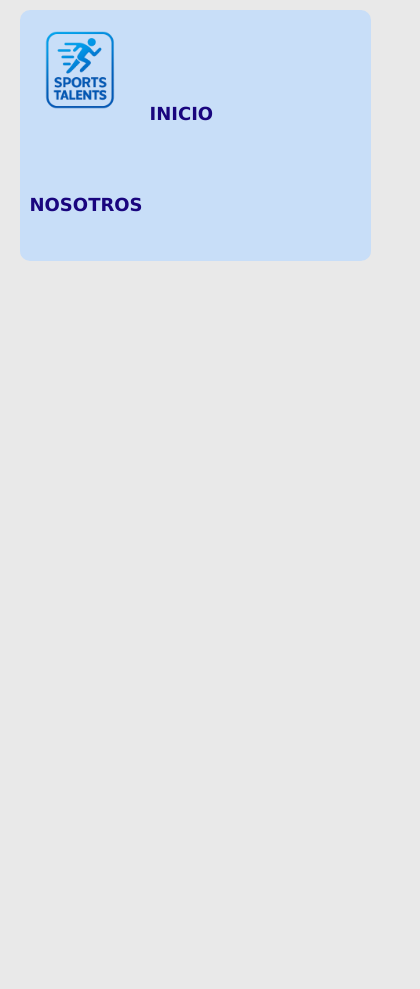
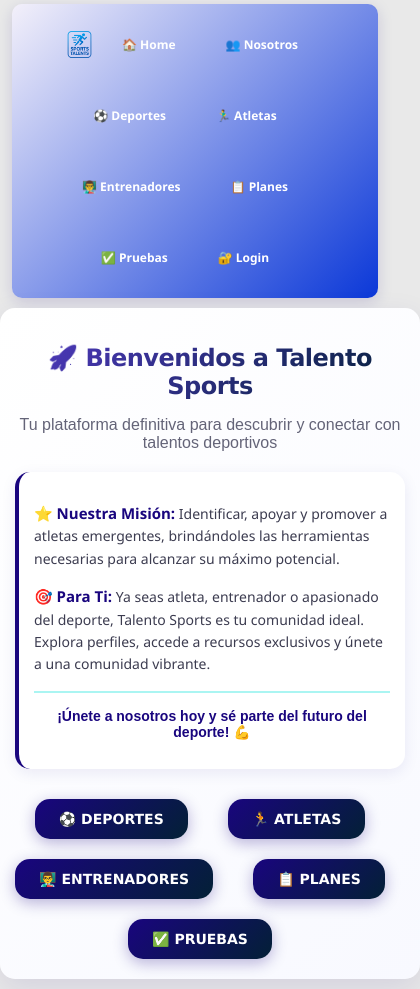
Before and after one commit to websysnet/talentoappjs, a React (Vite) app: page / in a window 390 px wide. Shown: the whole page, 420 px wide, since content can reach past the window. Before the commit the page ends 844 px from the top, so only its background shows below. Built offline with nearby package versions, Linux system fonts and the light colour scheme.

Commit message:
ajustar menus, estilos, botones, links otros

```diff
--- a/src/App.css
+++ b/src/App.css
@@ -3,7 +3,7 @@ nav {
   width: auto;
   margin-left: 5%;
   margin-right: 5%;
-  height: 20%;
+  height: 10%;
   border-radius: 10px;
   margin-top: 10px;
   padding: 10px;
@@ -13,7 +13,7 @@ nav {
 
 li {
   display: inline-block;
-  line-height: 90px;
+  line-height: 60px;
 }
 
 a {
@@ -37,3 +37,8 @@ body {
   height: 100px;
   width: 100px;
 }
+h1 {
+  text-align: center;
+  color: rgb(3, 32, 54);
+  font-family: 'Lucida Sans', 'Lucida Sans Regular', 'Lucida Grande', 'Lucida Sans Unicode', Geneva, Verdana, sans-serif;
+}
--- a/src/App.jsx
+++ b/src/App.jsx
@@ -1,6 +1,7 @@
 import { useState } from 'react'
 import './App.css'
 import Menu from './Componentes/Menu'
+import Home from './Componentes/Home'
 
 function App() {
   const [count, setCount] = useState(0)
@@ -9,6 +10,7 @@ function App() {
     <>
 
           <Menu />
+          <Home />
 
     </>
   )
--- /dev/null
+++ b/src/Componentes/Home.css
@@ -0,0 +1,211 @@
+.bodyDiv {
+    padding: 40px 30px;
+    background: linear-gradient(135deg, #ffffff 0%, #f8f9ff 100%);
+    width: 90%;
+    margin: 20px auto;
+    min-height: 400px !important;
+    border-radius: 20px;
+    box-shadow: 0 10px 30px rgba(25, 5, 126, 0.1);
+}
+
+.titleHome {
+    font-size: 42px;
+    font-weight: 800;
+    background: linear-gradient(135deg, rgb(80, 57, 193), rgb(3, 32, 54));
+    -webkit-background-clip: text;
+    -webkit-text-fill-color: transparent;
+    background-clip: text;
+    text-align: center;
+    margin-bottom: 10px;
+    letter-spacing: -0.5px;
+}
+
+/* Responsivo para tablets */
+@media (max-width: 768px) {
+    .titleHome {
+        font-size: 32px;
+    }
+}
+
+.subtitleHome {
+    text-align: center;
+    font-size: 20px;
+    color: rgb(100, 100, 120);
+    margin-bottom: 40px;
+    font-weight: 500;
+}
+
+.descriptionBox {
+    background: white;
+    border-radius: 15px;
+    padding: 30px;
+    margin-bottom: 30px;
+    border-left: 5px solid rgb(25, 5, 126);
+    box-shadow: 0 4px 15px rgba(25, 5, 126, 0.08);
+}
+
+.descriptionHome {
+    font-size: 16px;
+    color: rgb(60, 60, 80);
+    line-height: 1.8;
+    margin-bottom: 20px;
+    font-family: 'Segoe UI', Tahoma, Geneva, Verdana, sans-serif;
+}
+
+.descriptionHome:last-of-type {
+    margin-bottom: 0;
+}
+
+.highlight {
+    font-weight: 700;
+    color: rgb(25, 5, 126);
+    font-size: 17px;
+}
+
+.callToActionHome {
+    font-size: 18px;
+    color: rgb(25, 5, 126);
+    text-align: center;
+    margin-top: 25px;
+    font-weight: 700;
+    padding-top: 20px;
+    border-top: 2px solid rgb(170, 245, 242);
+}
+
+/* Responsivo para tablets */
+@media (max-width: 768px) {
+    .bodyDiv {
+        padding: 30px 20px;
+        width: 95%;
+        margin: 15px auto;
+    }
+
+    .subtitleHome {
+        font-size: 18px;
+        margin-bottom: 30px;
+    }
+
+    .descriptionBox {
+        padding: 20px;
+        margin-bottom: 25px;
+    }
+
+    .descriptionHome {
+        font-size: 15px;
+        margin-bottom: 15px;
+    }
+
+    .highlight {
+        font-size: 16px;
+    }
+
+    .callToActionHome {
+        font-size: 16px;
+        margin-top: 20px;
+        padding-top: 15px;
+    }
+
+    .btnLink {
+        padding: 12px 24px !important;
+        font-size: 14px !important;
+    }
+}
+
+/* Responsivo para móviles */
+@media (max-width: 480px) {
+    .bodyDiv {
+        padding: 20px 15px;
+        width: 100%;
+        margin: 10px 0;
+        border-radius: 15px;
+    }
+
+    .titleHome {
+        font-size: 24px;
+        margin-bottom: 8px;
+    }
+
+    .subtitleHome {
+        font-size: 16px;
+        margin-bottom: 20px;
+    }
+
+    .descriptionBox {
+        padding: 15px;
+        margin-bottom: 20px;
+        border-left-width: 4px;
+    }
+
+    .descriptionHome {
+        font-size: 14px;
+        margin-bottom: 12px;
+        line-height: 1.6;
+    }
+
+    .highlight {
+        font-size: 15px;
+    }
+
+    .callToActionHome {
+        font-size: 14px;
+        margin-top: 15px;
+        padding-top: 15px;
+    }
+
+    .buttonContainer {
+        gap: 12px;
+        margin-top: 15px;
+    }
+
+    .btnLink {
+        padding: 12px 24px !important;
+        font-size: 14px !important;
+        gap: 6px !important;
+    }
+}
+.link {
+    text-decoration: none;
+    color: rgb(25, 5, 126);
+    font-size: large;
+    margin-right: 20px;
+    font-weight: bold;
+    font-family: 'Lucida Sans', 'Lucida Sans Regular', 'Lucida Grande', 'Lucida Sans Unicode', Geneva, Verdana, sans-serif;
+}
+.link:hover {
+    color: rgb(3, 32, 54);
+    border-radius: 5px;
+    box-shadow: rgb(170, 245, 242) 0px 0px 10px;
+
+}
+
+.buttonContainer {
+    display: flex;
+    gap: 20px;
+    margin-top: 30px;
+    justify-content: center;
+    flex-wrap: wrap;
+}
+
+.btnLink {
+    text-decoration: none;
+    color: white;
+    font-size: 15px;
+    font-weight: bold;
+    padding: 12px 28px;
+    background: linear-gradient(135deg, rgb(25, 5, 126), rgb(3, 32, 54));
+    border-radius: 15px;
+    border: none;
+    cursor: pointer;
+    transition: all 0.3s ease;
+    box-shadow: 0 4px 15px rgba(25, 5, 126, 0.3);
+    display: inline-flex;
+    align-items: center;
+    gap: 8px;
+    font-family: 'Lucida Sans', 'Lucida Sans Regular', 'Lucida Grande', 'Lucida Sans Unicode', Geneva, Verdana, sans-serif;
+}
+
+.btnLink:hover {
+    transform: translateY(-2px);
+    box-shadow: 0 6px 20px rgba(25, 5, 126, 0.5);
+    background: linear-gradient(135deg, rgb(3, 32, 54), rgb(25, 5, 126));
+}
--- /dev/null
+++ b/src/Componentes/Home.jsx
@@ -0,0 +1,26 @@
+import React from 'react'
+import './Home.css'
+
+export default function Body() {
+  return (
+    <div  className="bodyDiv">        <h1 className="titleHome">🚀 Bienvenidos a Talento Sports</h1>
+        <p className="subtitleHome">Tu plataforma definitiva para descubrir y conectar con talentos deportivos</p>
+
+        <div className="descriptionBox">
+          <p className="descriptionHome"><span className="highlight">⭐ Nuestra Misión:</span> Identificar, apoyar y promover a atletas emergentes, brindándoles las herramientas necesarias para alcanzar su máximo potencial.</p>
+          <p className="descriptionHome"><span className="highlight">🎯 Para Ti:</span> Ya seas atleta, entrenador o apasionado del deporte, Talento Sports es tu comunidad ideal. Explora perfiles, accede a recursos exclusivos y únete a una comunidad vibrante.</p>
+          <p className="callToActionHome">¡Únete a nosotros hoy y sé parte del futuro del deporte! 💪</p>
+        </div>
+
+       <div className='buttonContainer'>
+  <a className='btnLink' href="/deportes">⚽ DEPORTES</a>
+  <a className='btnLink' href="/atletas">🏃 ATLETAS</a>
+  <a className='btnLink' href="/entrenadores">👨‍🏫 ENTRENADORES</a>
+  <a className='btnLink' href="/planes">📋 PLANES</a>
+  <a className='btnLink' href="/pruebas">✅ PRUEBAS</a>
+</div>
+
+
+    </div>
+  )
+}
--- /dev/null
+++ b/src/Componentes/Menu.css
@@ -0,0 +1,76 @@
+.menu {
+    display: flex;
+    align-items: center;
+    gap: 0px;
+    padding: 15px 30px;
+    background: linear-gradient(135deg, rgb(243, 240, 250), rgb(11, 56, 216));
+    box-shadow: 0 4px 15px rgba(25, 5, 126, 0.15);
+    flex-wrap: wrap;
+    justify-content: flex-start;
+    margin: 0 3%;
+    margin-top: 1%;
+}
+
+.logo {
+    height: 100px;
+    width: auto;
+    margin-right: 20px;
+}
+
+.menu li {
+    list-style: none;
+}
+
+.menu a {
+    text-decoration: none;
+    color: white;
+    font-weight: bold;
+    font-size: 16px;
+    padding: 8px 15px;
+    border-radius: 8px;
+    transition: all 0.3s ease;
+    font-family: 'Segoe UI', Tahoma, Geneva, Verdana, sans-serif;
+}
+
+.menu a:hover {
+    background-color: rgb(234, 243, 240);
+    color: rgb(25, 5, 126);
+    transform: translateY(-2px);
+}
+
+/* Responsivo para tablets */
+@media (max-width: 768px) {
+    .menu {
+        padding: 12px 20px;
+        gap: 15px;
+    }
+
+    .logo {
+        height: 40px;
+        margin-right: 10px;
+    }
+
+    .menu a {
+        font-size: 14px;
+        padding: 6px 12px;
+    }
+}
+
+/* Responsivo para móviles */
+@media (max-width: 480px) {
+    .menu {
+        padding: 10px 15px;
+        gap: 10px;
+        justify-content: center;
+    }
+
+    .logo {
+        height: 35px;
+        margin-right: 5px;
+    }
+
+    .menu a {
+        font-size: 12px;
+        padding: 5px 10px;
+    }
+}
--- a/src/Componentes/Menu.jsx
+++ b/src/Componentes/Menu.jsx
@@ -1,18 +1,41 @@
 import React from 'react'
-import './Menu.module.css'
+import './Menu.css'
 export default function Menu() {
     return (
         <div>
             <nav className='menu'>
-                    <a href="/">
-                    <img className='logo' src="/public/imagenes/logotalents.png" alt="" />
-                    </a>
+
+                    <img className='logo' src="/public/imagenes/logotalents.png" />
 
                     <li>
-                        <a href="/">INICIO</a>
+                        <a href="/">🏠 Home</a>
                     </li>
                     <li>
-                        <a href="/nosotros">NOSOTROS</a>
+                        <a href="/nosotros">👥 Nosotros</a>
+
+                    </li>
+                    <li>
+                        <a href="/deportes">⚽ Deportes</a>
+
+                    </li>
+                     <li>
+                        <a href="/atletas">🏃‍♂️ Atletas</a>
+
+                    </li>
+                     <li>
+                        <a href="/entrenadores">👨‍🏫 Entrenadores</a>
+
+                    </li>
+                     <li>
+                        <a href="/planes">📋 Planes</a>
+
+                    </li>
+                     <li>
+                        <a href="/pruebas">✅ Pruebas</a>
+
+                    </li>
+                     <li>
+                        <a href="/login">🔐 Login</a>
 
                     </li>
             </nav>
```
Also changed, not shown: src/Componentes/Menu.module.css (deleted).
